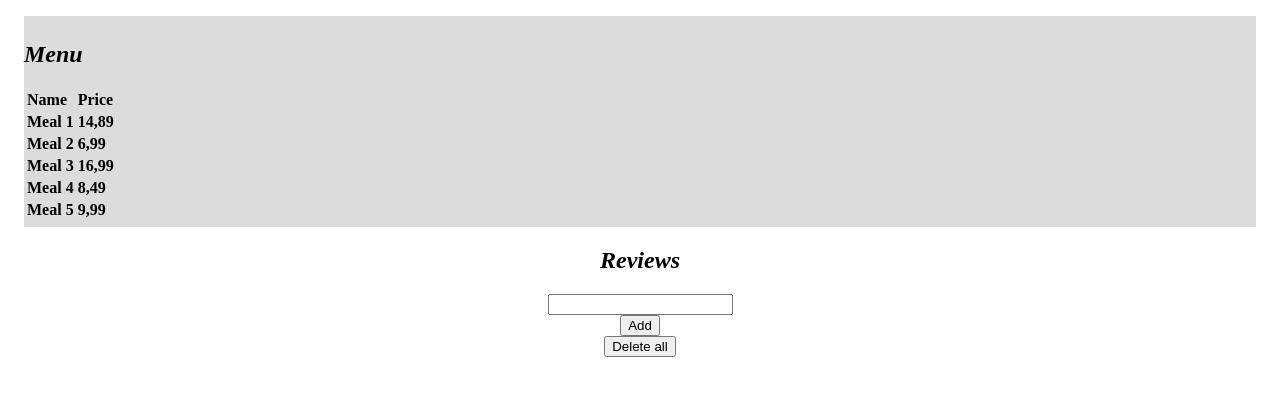
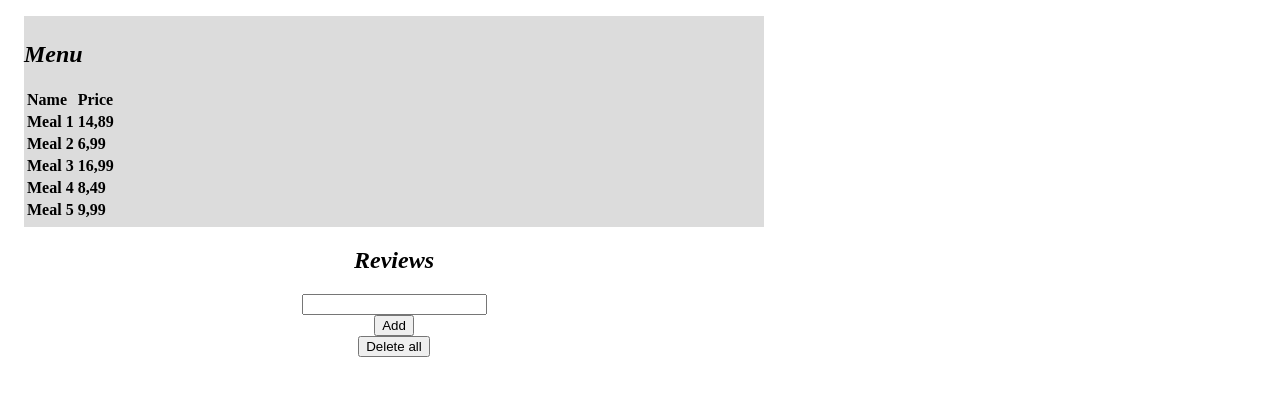
Before and after one commit to Jarkk0/week1_project, a website built with Parcel: page index.html in a window 1280 px wide. Built offline with nearby package versions, Linux system fonts and the light colour scheme.

Commit message:
new max w

```diff
--- a/src/styles.css
+++ b/src/styles.css
@@ -3,7 +3,7 @@ body {
 }
 .menu-layout {
   text-align: center;
-  max-width: 100rem;
+  max-width: 740px;
   margin: 1em;
 }
 #menu-table {
```
